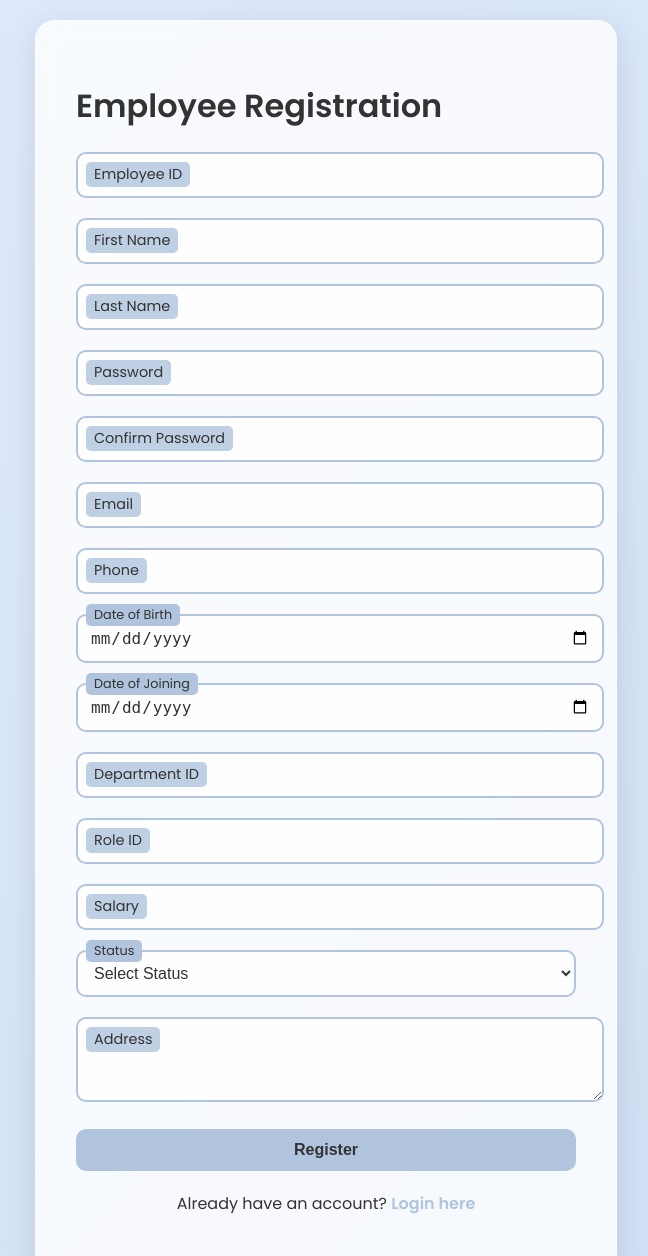
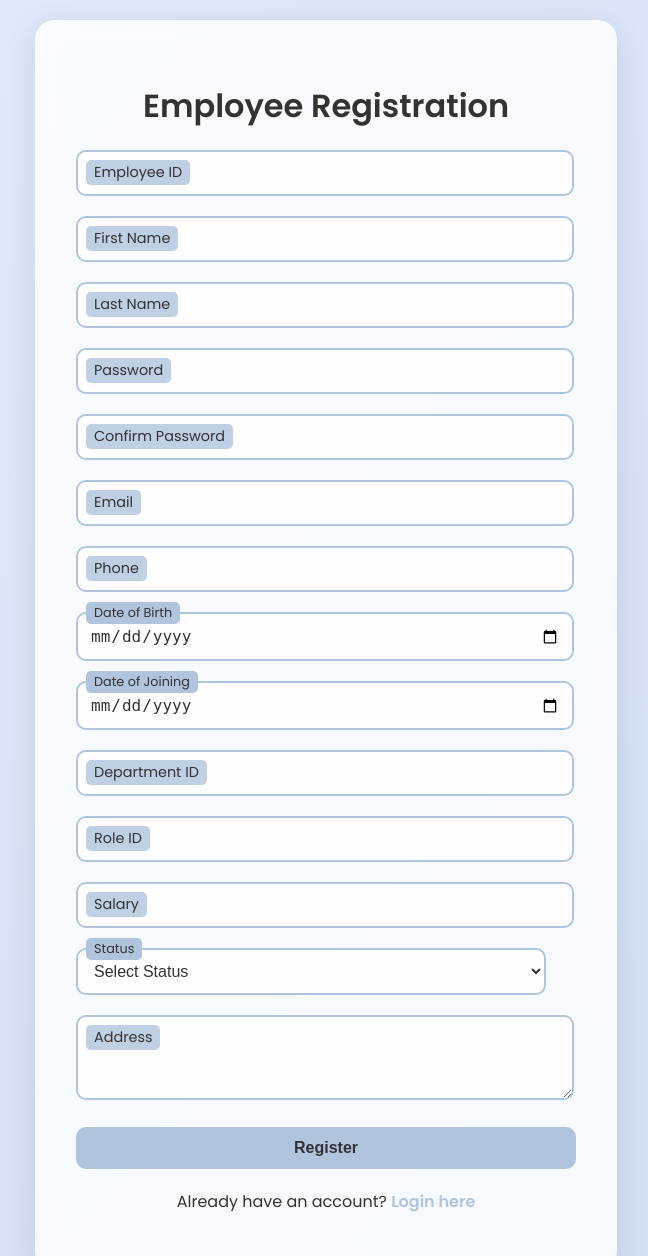
Before and after one commit to Prakhar046/Render, a Django app: page /employee/form/ in a window 1280 px wide. Shown: the top 1256 px of the page, without its empty margins (314-962 px from the left). Run offline with Django 4.2, Linux system fonts and the light colour scheme.

Commit message:
changes some ui's

```diff
--- a/Employee/templates/employee_dashboard.html
+++ b/Employee/templates/employee_dashboard.html
@@ -303,7 +303,7 @@
                 <h2>Attendance</h2>
 
                 {% if attendance %}
-                    <p><strong>Attendance Started:</strong> {{ attendance.start_time }}</p>
+                    <p><strong>Your Day Started at:</strong> {{ attendance.start_time }}</p>
                 {% else %}
                     <p>No active attendance session.</p>
                 {% endif %}
@@ -311,7 +311,7 @@
                 <form method="post">
                     {% csrf_token %}
                     <button type="submit" name="start_stop_button" class="btn-start">
-                        {% if attendance %} Conclude Your Day {% else %} 🚀 Launch Your Day {% endif %}
+                        {% if attendance %} 💼 Conclude Your Day {% else %} 🚀 Launch Your Day {% endif %}
                     </button>
                 </form>
             </div>
--- a/static/css/employee_form.css
+++ b/static/css/employee_form.css
@@ -25,6 +25,14 @@ body {
 }
 
 /* Main Heading */
+.main-heading {
+    text-align: center;
+    font-size: 2rem;
+    font-weight: 700;
+    color: #333;
+    margin-bottom: 20px;
+}
+
 /* General alert styling */
 .alert {
     width: 80%;
@@ -85,6 +93,7 @@ body {
 .form-group {
     position: relative;
     margin-bottom: 20px;
+    margin-right: 30px;
 }
 
 .form-group input,
--- a/static/css/manager_register.css
+++ b/static/css/manager_register.css
@@ -65,7 +65,7 @@ body {
 .form-group {
     position: relative;
     margin-bottom: 20px;
-    margin-right: 20px;
+    margin-right: 30px;
 }
 
 .form-group input {
```
